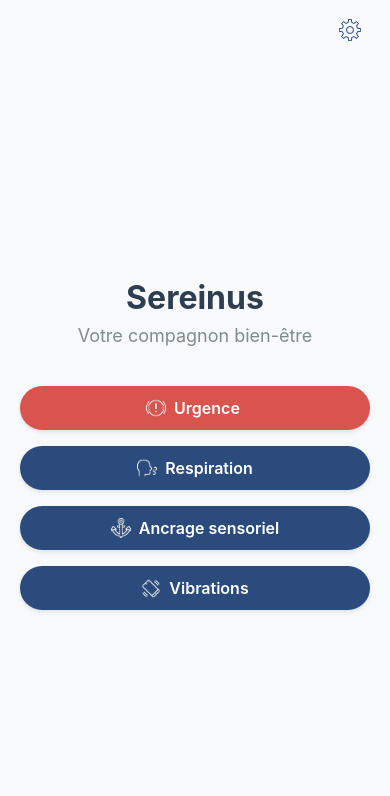
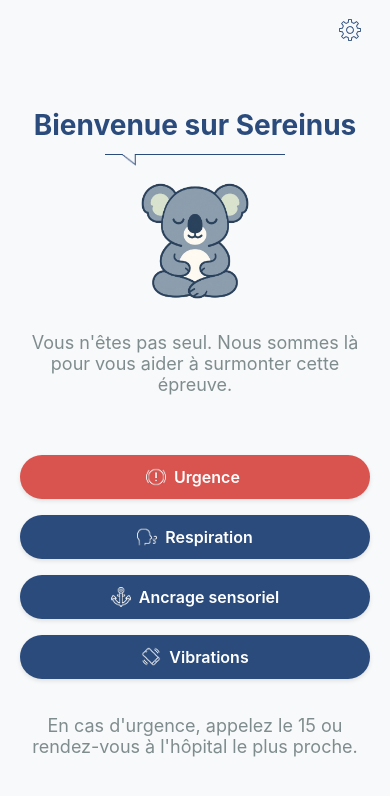
Before and after one commit to fabienlpt/sereinus, a React Native app: screen /Home in a window 390 px wide. Shown: the top 796 px of the page. Built offline with nearby package versions, Linux system fonts and the light colour scheme.

Commit message:
feature(homescreen): update home screen

```diff
--- a/src/screens/HomeScreen.tsx
+++ b/src/screens/HomeScreen.tsx
@@ -11,6 +11,7 @@
 import { StackNavigationProp } from "@react-navigation/stack";
 import { CustomButton } from "@/components/CustomButton";
 import { RootStackParamList } from "@/types/navigation";
+import MascotSpeech from "@/components/MascotSpeech";
 
 type HomeScreenNavigationProp = StackNavigationProp<RootStackParamList, "Home">;
 
@@ -50,8 +51,11 @@
       </View>
 
       <View style={styles.content}>
-        <Text style={styles.title}>Sereinus</Text>
-        <Text style={styles.subtitle}>Votre compagnon bien-être</Text>
+        <MascotSpeech title="Bienvenue sur Sereinus" isBig={false} />
+        <Text style={styles.subtitle}>
+          Vous n'êtes pas seul. Nous sommes là pour vous aider à surmonter cette
+          épreuve.
+        </Text>
 
         <View style={styles.buttonContainer}>
           <CustomButton
@@ -80,6 +84,10 @@
             style={styles.button}
           />
         </View>
+        <Text style={styles.subtitle}>
+          En cas d'urgence, appelez le 15 ou rendez-vous à l'hôpital le plus
+          proche.
+        </Text>
       </View>
     </SafeAreaView>
   );
@@ -109,6 +117,7 @@
     padding: 20,
     justifyContent: "center",
     alignItems: "center",
+    gap: 20,
   },
   title: {
     fontSize: 32,
```
